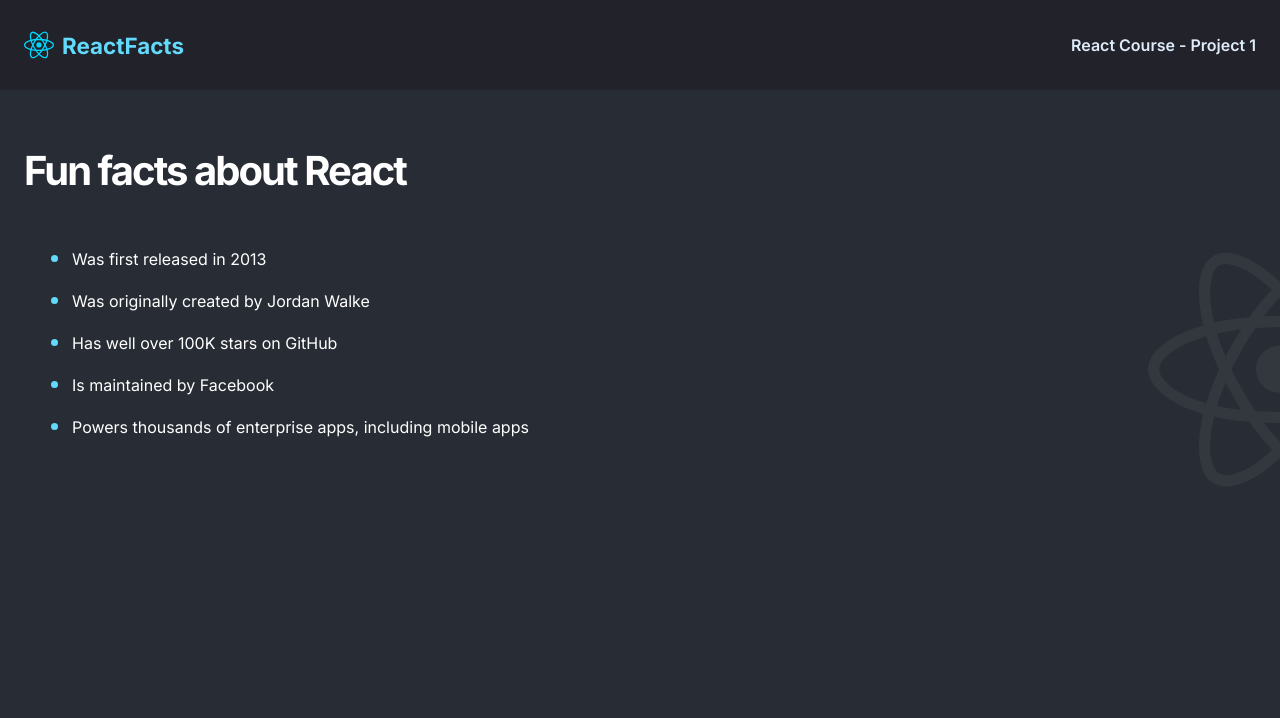
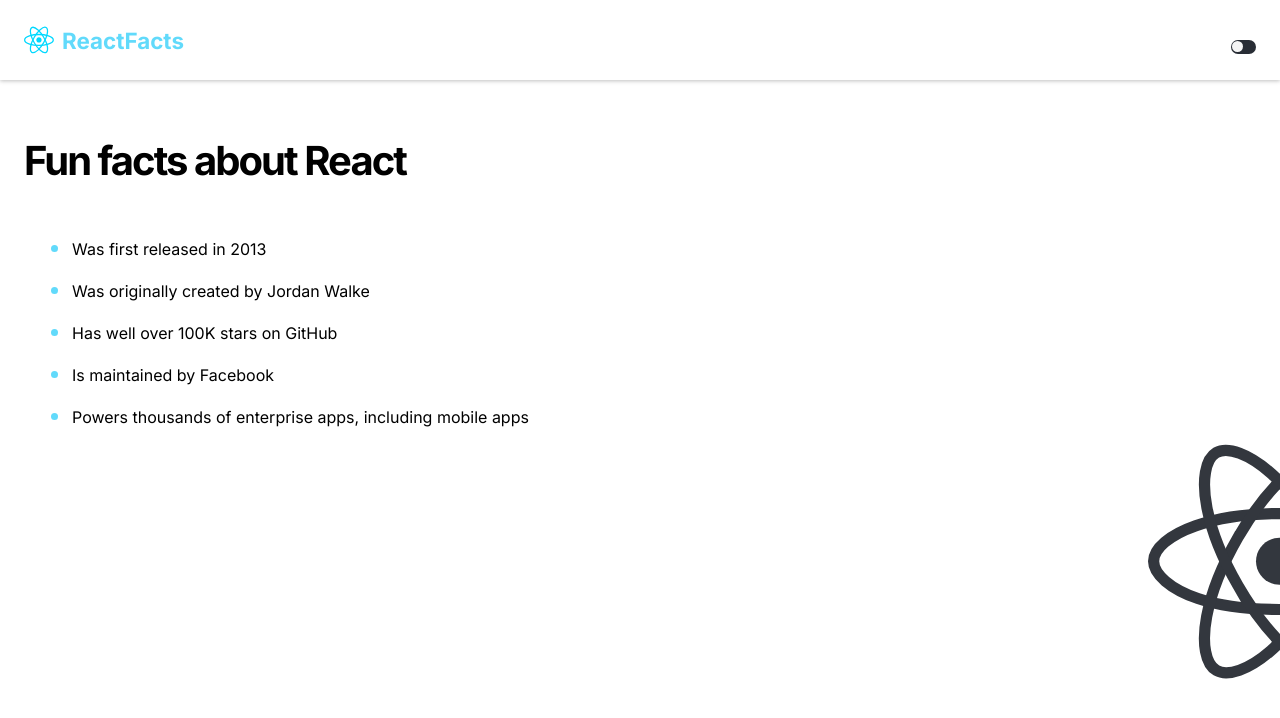
Before and after one commit to SGM-dev/react-facts, a React (Vite) app: page / in a window 1280 px wide. Shown: the top 718 px of the page. Built offline with nearby package versions, Linux system fonts and the light colour scheme.

Commit message:
add toggle for light/dark mode

```diff
--- a/App.jsx
+++ b/App.jsx
@@ -1,13 +1,20 @@
 import React from "react";
+import { useState } from "react";
 
 import Navbar from "./components/Navbar";
 import Main from "./components/Main";
 
 export default function App() {
+  const [darkMode, setDarkMode] = useState(false)
+
+  function toggleDarkMode() {
+    setDarkMode(prevDarkMode => !prevDarkMode)
+  }
+
   return (
     <div className="container">
-      <Navbar />
-      <Main />
+      <Navbar darkMode={darkMode} toggleDarkMode={toggleDarkMode} />
+      <Main darkMode={darkMode} />
     </div>
   );
 }
--- a/components/Main.jsx
+++ b/components/Main.jsx
@@ -1,8 +1,8 @@
 import React from "react";
 
-export default function Main() {
+export default function Main(props) {
   return (
-    <main className="main-container">
+    <main className={`main-container ${props.darkMode ? "dark" : ""}`}>
       <h1 className="main--title">Fun facts about React</h1>
       <ul className="list">
         <li className="list--item">Was first released in 2013</li>
--- a/components/Navbar.jsx
+++ b/components/Navbar.jsx
@@ -1,12 +1,17 @@
 import React from "react";
 import logo from "../images/reactjs-icon.svg";
 
-export default function Navbar() {
+export default function Navbar(props) {
   return (
-    <nav className="navbar">
+    <nav className={`navbar ${props.darkMode ? "dark" : ""}`}>
       <img src={logo} className="nav--icon" />
       <h3 className="nav--logo_text">ReactFacts</h3>
-      <h4 className="nav--title">React Course - Project 1</h4>
+      <div className='toggle-switch'>
+        <label>
+          <input type='checkbox' onClick={props.toggleDarkMode}></input>
+          <span class='slider'></span>
+        </label>
+      </div>
     </nav>
   );
 }
--- a/style.css
+++ b/style.css
@@ -4,11 +4,15 @@
   padding: 0;
 }
 
+:root {
+  --light: #F5F5F5;
+  --dark: #282d35;
+}
+
 body {
   font-family: "Inter", sans-serif;
   height: 100vh;
   margin: 0 auto;
-  background: #282d35;
 }
 
 .navbar {
@@ -17,8 +21,13 @@ body {
   align-items: center;
   padding: 2em 1.5em;
   gap: 0.5em;
-  height: 90px;
+  height: 10vh;
+  box-shadow: 0px 1px 4px 0px rgba(0, 0, 0, 0.25);
+}
+
+.navbar.dark {
   background: #21222a;
+  color: #deebf8;
 }
 
 .nav--icon {
@@ -33,16 +42,19 @@ body {
 }
 
 .nav--title {
-  color: #deebf8;
   font-size: 1rem;
   font-weight: 600;
 }
 
 .main-container {
   padding: 3.5em 1.5em;
-  height: 100%;
+  height: 90vh;
+  background: url(/images/background.svg) no-repeat right 75%;
+}
+
+.main-container.dark {
+  background: url(/images/background.svg) no-repeat right 75% #282d35;
   color: #fff;
-  background: url(/images/background.svg) no-repeat right 75%;
 }
 
 .main--title {
@@ -67,3 +79,54 @@ body {
   font-size: 1.4rem;
   color: #61dafb;
 }
+
+/* TOGGLE */
+.toggle-switch {
+  position: relative;
+  width: 25px;
+}
+
+label {
+  position: absolute;
+  width: 100%;
+  height: 14px;
+  background-color: var(--dark);
+  border-radius: 25px;
+  cursor: pointer;
+}
+
+input {
+  position: absolute;
+  display: none;
+}
+
+.slider {
+  position: absolute;
+  width: 100%;
+  height: 100%;
+  border-radius: 25px;
+  transition: 0.3s;
+}
+
+input:checked~.slider {
+  background-color: var(--light);
+}
+
+.slider::before {
+  content: "";
+  position: absolute;
+  top: 1px;
+  left: 1px;
+  width: 11px;
+  height: 11px;
+  border-radius: 50%;
+  box-shadow: inset 28px -4px 0px 0px var(--light);
+  background-color: var(--dark);
+  transition: 0.3s;
+}
+
+input:checked~.slider::before {
+  transform: translateX(11px);
+  background-color: var(--dark);
+  box-shadow: none;
+}
```
